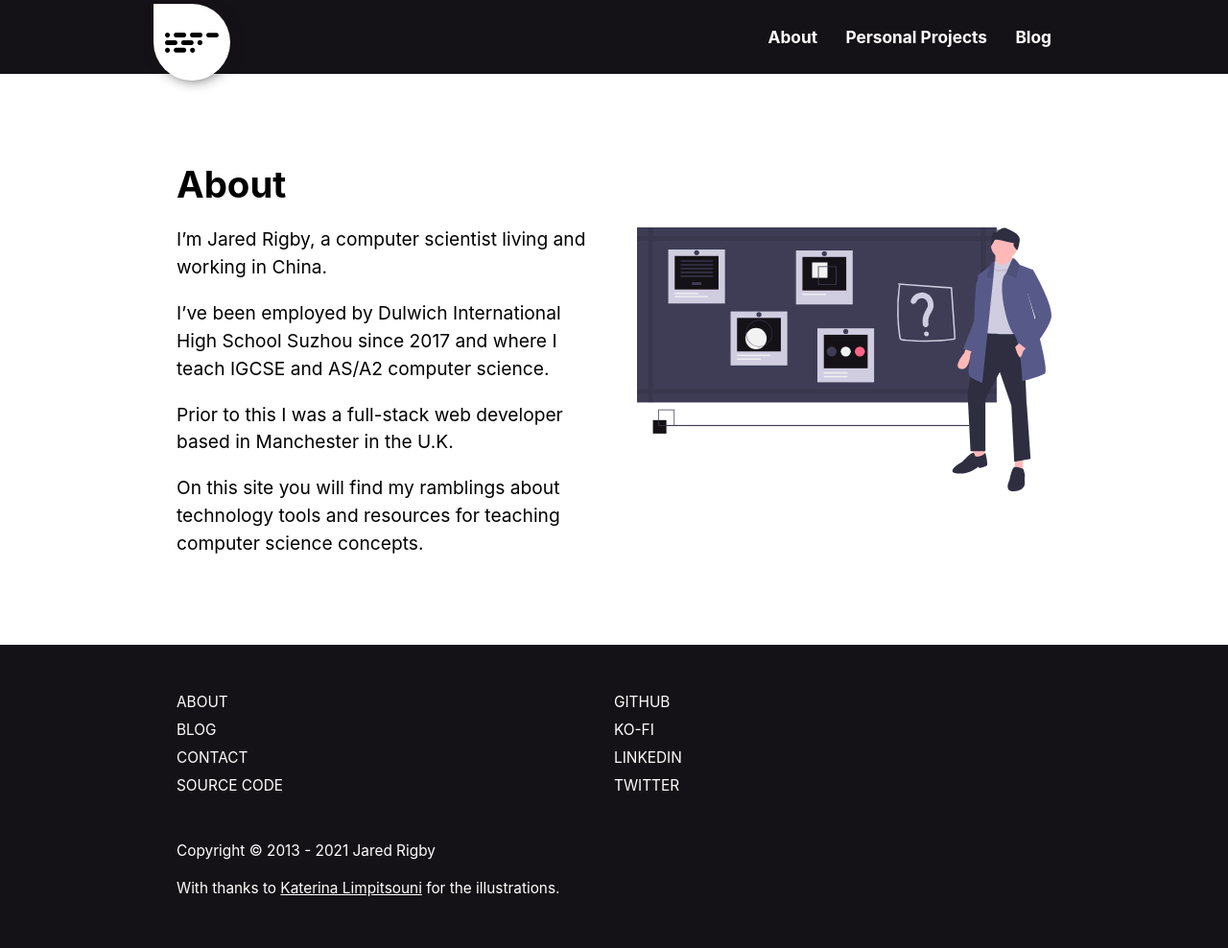
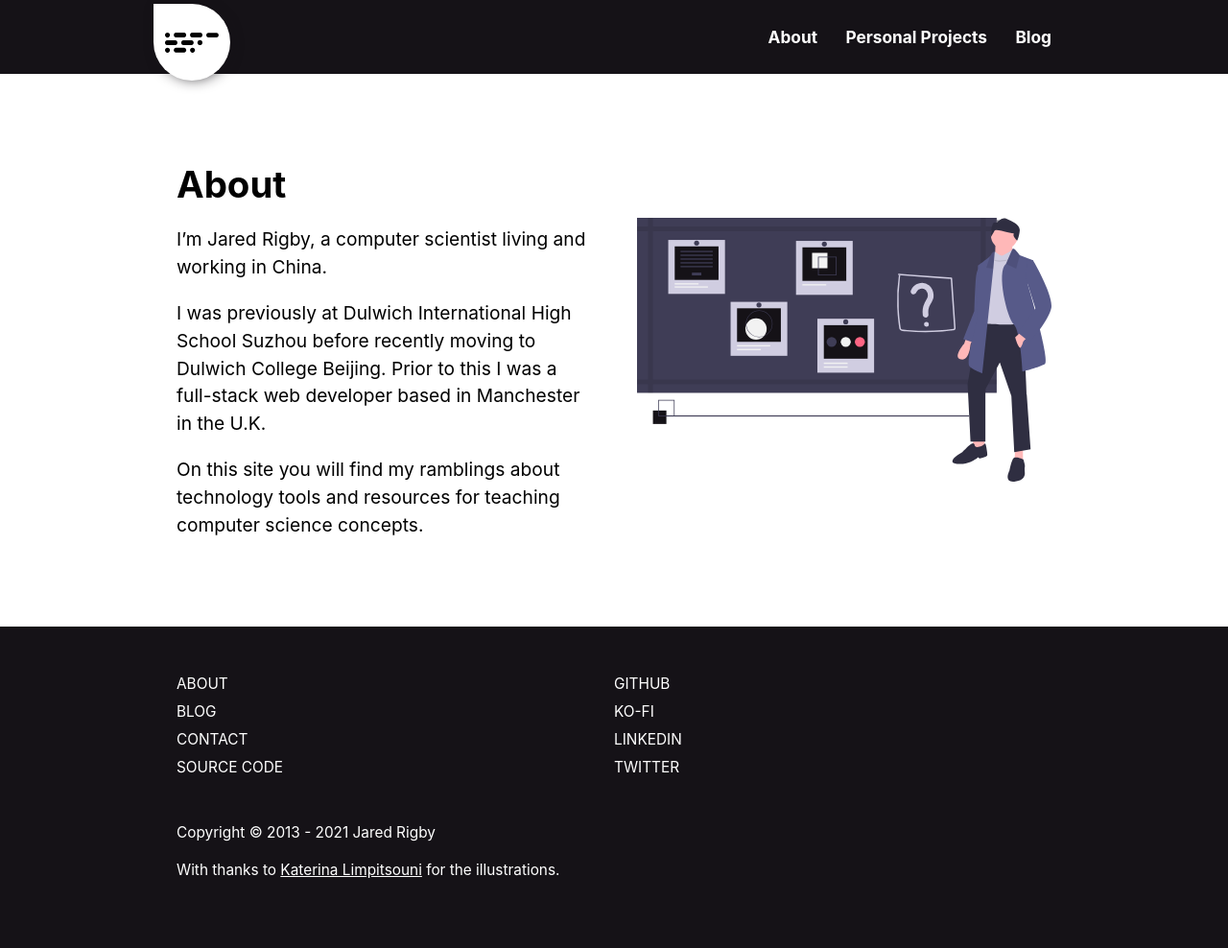
Before and after one commit to jazibobs/jazibobs.github.io, a Jekyll site: the page built from about.md, in a window 1280 px wide. Shown: the whole page at 96% size. Built offline with Jekyll 4.4.1, drawn with Linux system fonts in a browser that asks for light colours.

Commit message:
Updated personal bio

```diff
--- a/about.md
+++ b/about.md
@@ -6,8 +6,6 @@ image: undraw_quiz_nlyh.svg
 
 I'm Jared Rigby, a computer scientist living and working in China.
 
-I've been employed by Dulwich International High School Suzhou since 2017 and where I teach IGCSE and AS/A2 computer science.
-
-Prior to this I was a full-stack web developer based in Manchester in the U.K.
+I was previously at Dulwich International High School Suzhou before recently moving to Dulwich College Beijing. Prior to this I was a full-stack web developer based in Manchester in the U.K.
 
 On this site you will find my ramblings about technology tools and resources for teaching computer science concepts.
```
